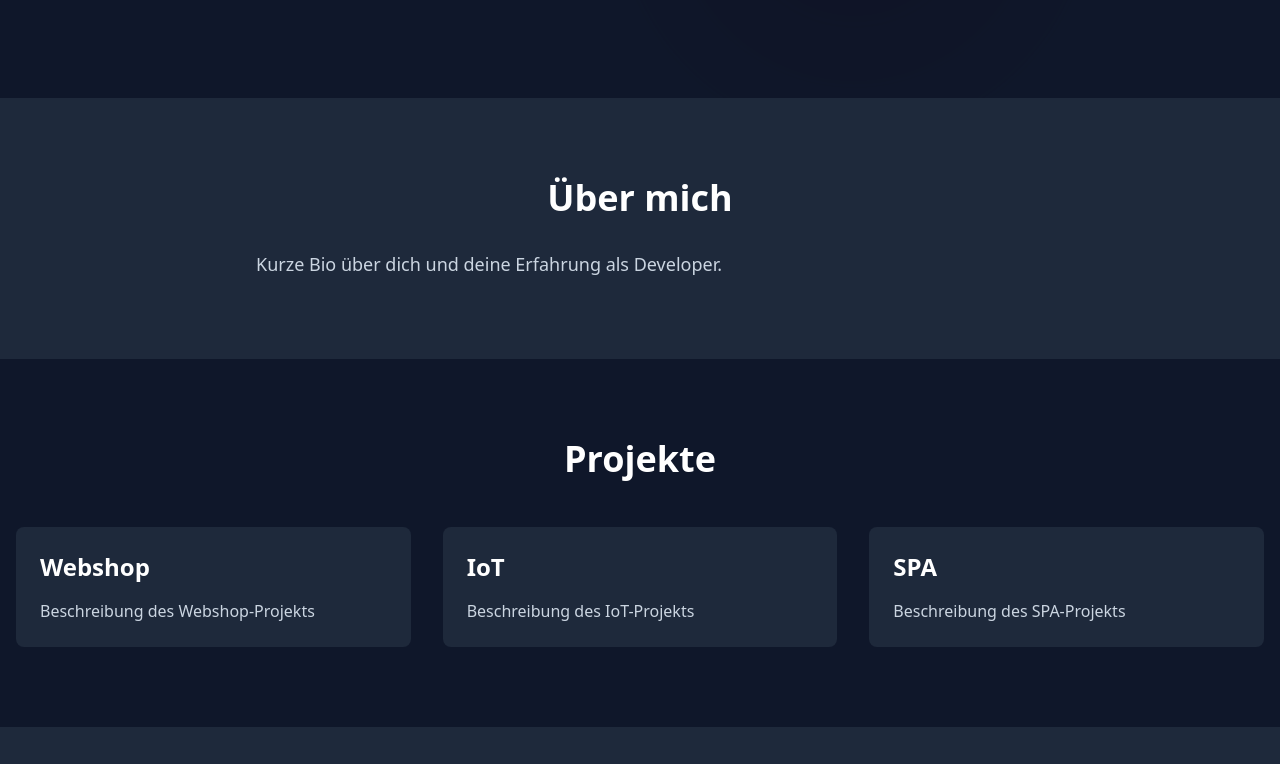
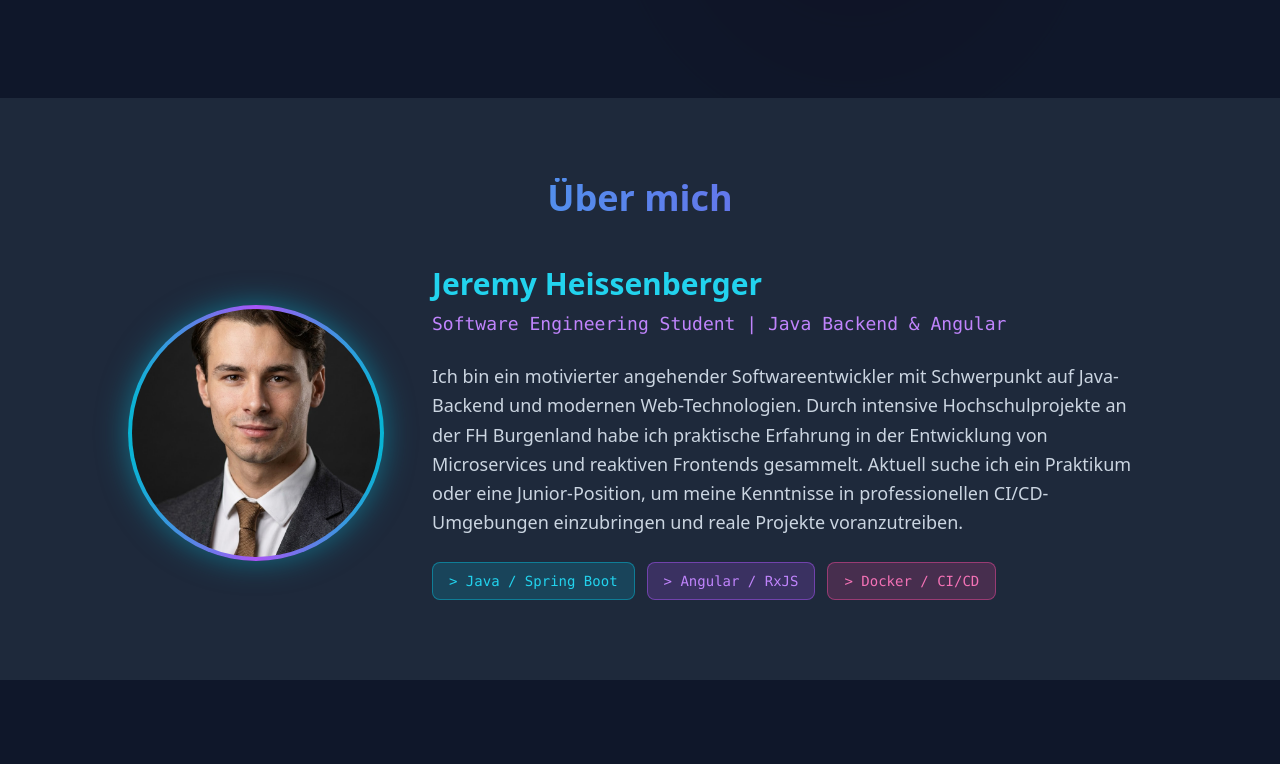
Before and after one commit to Jerenic/Jerenic, an Angular app: page / in a window 1280 px wide. Shown: the part 702-1466 px from the top of the page. Built offline with nearby package versions, Linux system fonts and the light colour scheme.

Commit message:
feat(about): inject cv content and refine profile picture neon glow effect

```diff
--- a/src/app/components/about/about.component.html
+++ b/src/app/components/about/about.component.html
@@ -1,10 +1,48 @@
-<section class="py-20 bg-slate-800">
+<section id="about" class="py-20 bg-slate-800">
   <div class="container mx-auto px-4">
-    <h2 class="text-4xl font-bold mb-8 text-center">Über mich</h2>
-    <div class="max-w-3xl mx-auto">
-      <p class="text-lg text-slate-300 leading-relaxed">
-        Kurze Bio über dich und deine Erfahrung als Developer.
-      </p>
+    <h2 class="text-4xl font-bold mb-12 text-center bg-gradient-to-r from-cyan-400 to-purple-600 bg-clip-text text-transparent">
+      Über mich
+    </h2>
+
+    <div class="max-w-5xl mx-auto">
+      <div class="flex flex-col md:flex-row items-center gap-12">
+        <!-- Profile Image with Clean Gradient Border -->
+        <div class="flex-shrink-0">
+          <div class="w-48 h-48 md:w-64 md:h-64 p-1 rounded-full bg-gradient-to-r from-cyan-500 via-purple-500 to-cyan-500 shadow-[0_0_30px_rgba(6,182,212,0.5)]">
+            <div class="w-full h-full rounded-full overflow-hidden bg-slate-900">
+              <img
+                src="/assets/images/LinkedInHeadShot.jpg"
+                alt="Jeremy Heissenberger"
+                class="w-full h-full object-cover"
+              />
+            </div>
+          </div>
+        </div>
+
+        <!-- Text Content -->
+        <div class="flex-1 text-center md:text-left">
+          <h3 class="text-2xl md:text-3xl font-bold mb-2 text-cyan-400">
+            Jeremy Heissenberger
+          </h3>
+          <p class="text-lg text-purple-400 mb-6 font-mono">
+            Software Engineering Student | Java Backend & Angular
+          </p>
+          <p class="text-lg text-slate-300 leading-relaxed mb-6">
+            Ich bin ein motivierter angehender Softwareentwickler mit Schwerpunkt auf Java-Backend und modernen Web-Technologien. Durch intensive Hochschulprojekte an der FH Burgenland habe ich praktische Erfahrung in der Entwicklung von Microservices und reaktiven Frontends gesammelt. Aktuell suche ich ein Praktikum oder eine Junior-Position, um meine Kenntnisse in professionellen CI/CD-Umgebungen einzubringen und reale Projekte voranzutreiben.
+          </p>
+          <div class="flex flex-wrap gap-3 justify-center md:justify-start">
+            <span class="px-4 py-2 bg-cyan-500/20 border border-cyan-500/50 rounded-lg text-cyan-400 text-sm font-mono">
+              &gt; Java / Spring Boot
+            </span>
+            <span class="px-4 py-2 bg-purple-500/20 border border-purple-500/50 rounded-lg text-purple-400 text-sm font-mono">
+              &gt; Angular / RxJS
+            </span>
+            <span class="px-4 py-2 bg-pink-500/20 border border-pink-500/50 rounded-lg text-pink-400 text-sm font-mono">
+              &gt; Docker / CI/CD
+            </span>
+          </div>
+        </div>
+      </div>
     </div>
   </div>
 </section>
--- a/src/app/components/about/about.component.scss
+++ b/src/app/components/about/about.component.scss
@@ -0,0 +1,9 @@
+// Image hover effect
+img {
+  transition: transform 0.3s ease;
+}
+
+.w-48:hover img,
+.w-64:hover img {
+  transform: scale(1.05);
+}
--- a/tailwind.config.js
+++ b/tailwind.config.js
@@ -8,6 +8,7 @@
       animation: {
         'blob': 'blob 7s infinite',
         'blink': 'blink 1s infinite',
+        'spin-slow': 'spin-slow 8s linear infinite',
       },
       keyframes: {
         blob: {
@@ -19,6 +20,10 @@
           '0%, 50%': { opacity: '1' },
           '51%, 100%': { opacity: '0' },
         },
+        'spin-slow': {
+          'from': { transform: 'rotate(0deg)' },
+          'to': { transform: 'rotate(360deg)' },
+        },
       },
     },
   },
```
Also changed, not shown: src/assets/images/LinkedInHeadShot.jpg (added).
